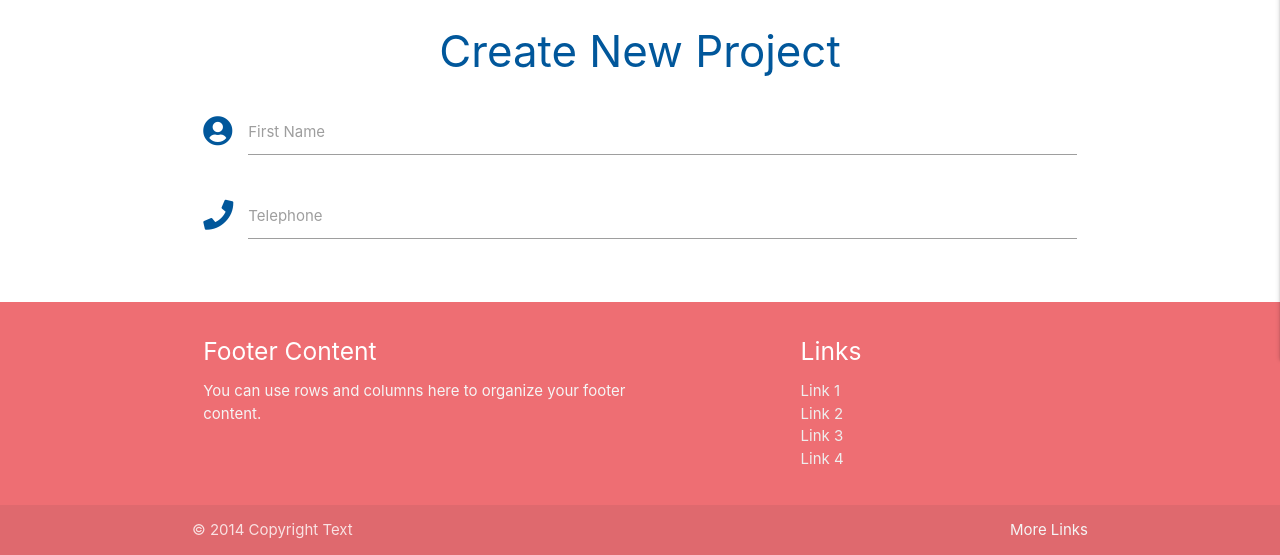
After one commit to lhynes/CI-Data-Centric-Development-Milestone-Project-3, a Flask app: page /create_project in a window 1280 px wide. The commit adds this page. Shown: the part 501-1056 px from the top of the page. Run offline with Flask 2, Linux system fonts and the light colour scheme; some libraries are stand-ins or nearby versions.

Commit message:
create create_project temeplate

```diff
--- a/app.py
+++ b/app.py
@@ -108,6 +108,11 @@ def logout():
     return redirect(url_for("index"))
 
 
+@app.route("/create_project")
+def create_project():
+    return render_template("create_project.html")
+
+
 if __name__ == "__main__":
     app.run(host=os.environ.get("IP"),
             port=int(os.environ.get("PORT")),
--- a/templates/base.html
+++ b/templates/base.html
@@ -27,7 +27,7 @@
 					<li><a href="{{ url_for('get_projects') }}">Find A Project</a></li>
 					{% if session.user %}
 					<li><a href="{{ url_for('profile', username=session['user']) }}">Profile</a></li>
-                    <li><a href="{{ url_for('logout') }}">Create Project</a></li>
+                    <li><a href="{{ url_for('create_project') }}">Create Project</a></li>
 					<li><a href="{{ url_for('logout') }}">Log Out</a></li>
 					{% else %}
 					<li><a href="{{ url_for('login') }}">Log In</a></li>
@@ -43,6 +43,7 @@
 			<li><a href="{{ url_for('get_projects') }}">Find a Project</a></li>
 			{% if session.user %}
 				<li><a href="{{ url_for('profile', username=session['user']) }}">Profile</a></li>
+                <li><a href="{{ url_for('create_project') }}">Create Project</a></li>
 				<li><a href="{{ url_for('logout') }}">Log Out</a></li>
 			{% else %}
 				<li><a href="{{ url_for('login') }}">Log In</a></li>
--- /dev/null
+++ b/templates/create_project.html
@@ -0,0 +1,25 @@
+{% extends "base.html" %}
+{% block content %}
+
+    <h3 class="light-blue-text text-darken-4 center-align">Create New Project</h3>
+<div class="container">
+    <div class="row">
+        <form class="col s12" method="POST" action="">
+            <div class="row">
+                <div class="input-field col s12">
+                    <i class="fas fa-user-circle prefix light-blue-text text-darken-4"></i>
+                    <input id="icon_prefix" type="text" class="validate">
+                    <label for="icon_prefix">First Name</label>
+                </div>
+                <div class="input-field col s12">
+                    <i class="fas fa-phone prefix light-blue-text text-darken-4"></i>
+                    <input id="icon_telephone" type="tel" class="validate">
+                    <label for="icon_telephone">Telephone</label>
+                </div>
+            </div>
+        </form>
+    </div>
+</div>
+
+
+{% endblock %}
--- a/templates/index.html
+++ b/templates/index.html
@@ -1,7 +1,5 @@
 {% extends "base.html" %}
 {% block content %}
-
-
 
 <div class="row">
 	<div class="col s12 m8 offset-m2">
```
